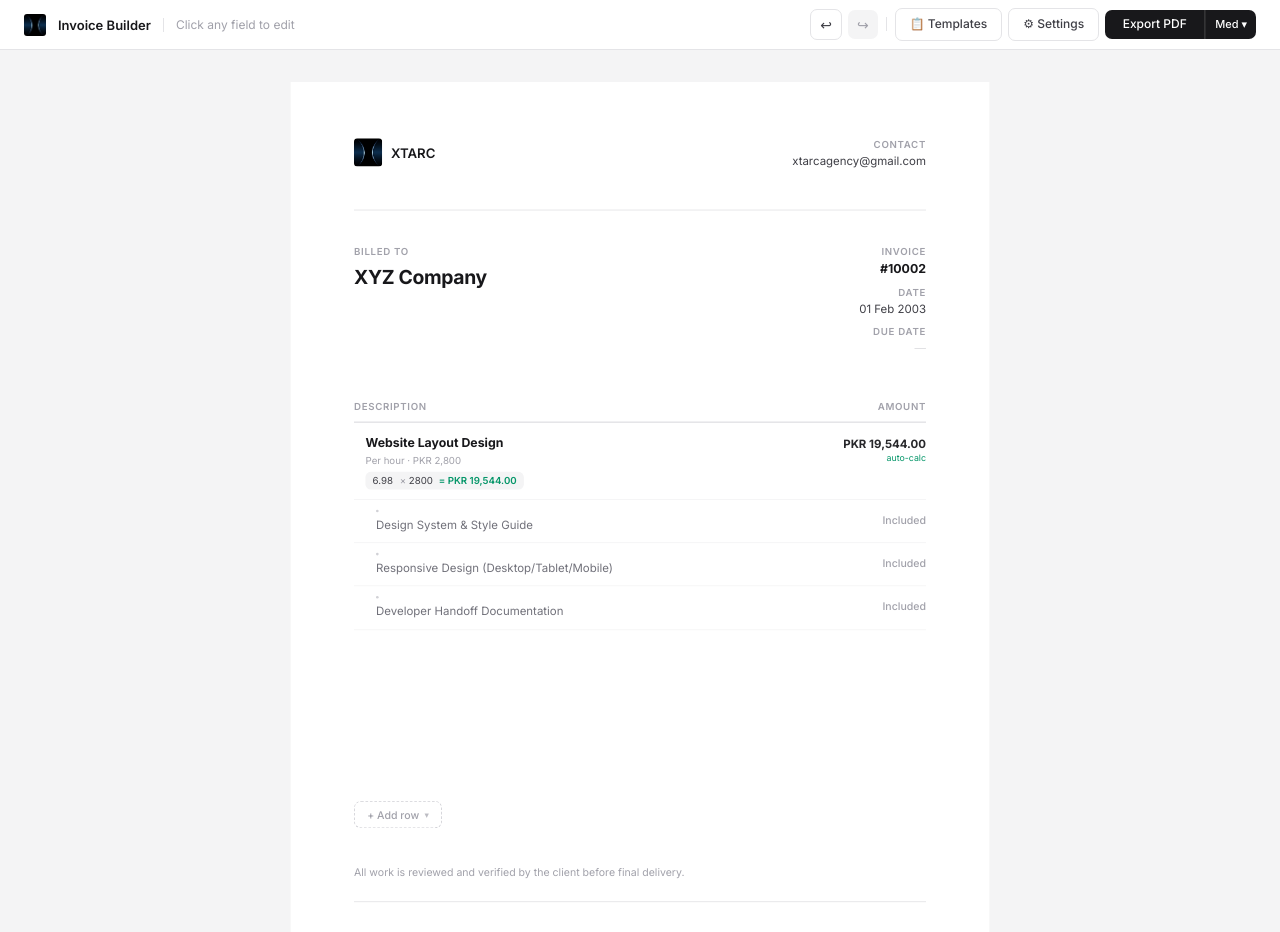
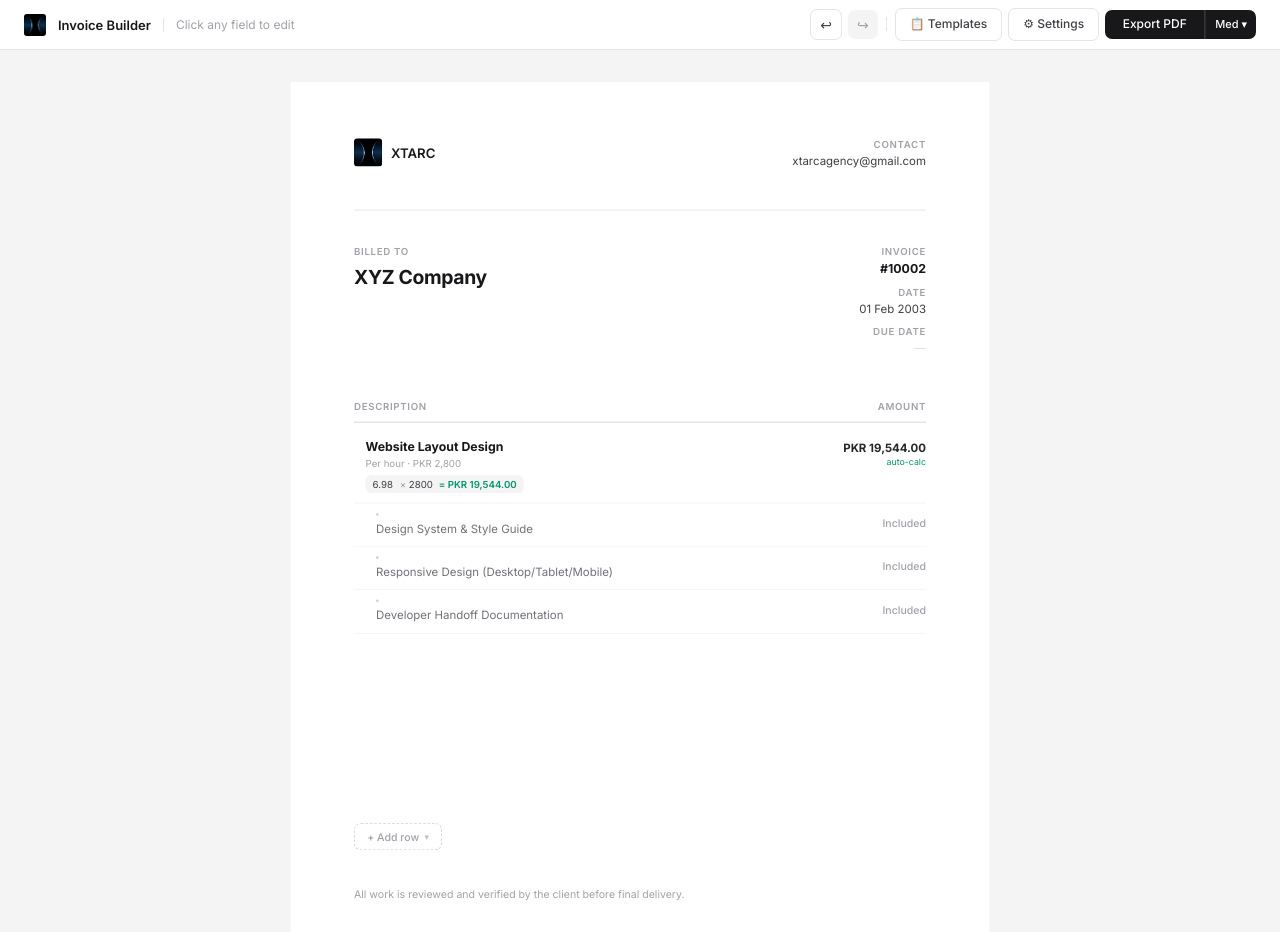
Before and after one commit to Flape1/xtarc-invoice, a React (Vite) app: page / in a window 1280 px wide. Shown: the top 932 px of the page. Built offline with nearby package versions, Linux system fonts and the light colour scheme.

Commit message:
fix toolbar overlap, remove signature line

```diff
--- a/src/invoice-builder.jsx
+++ b/src/invoice-builder.jsx
@@ -237,11 +237,14 @@ function InvoiceRow({ item, idx, total, inv, sym, onUpd, onDel, onDup, onMv, onI
   return (
     <div onMouseEnter={()=>setHov(true)} onMouseLeave={()=>setHov(false)}
       style={{position:"relative", borderBottom:`1px solid ${C.gray100}`,
-        background:hov?"#f8faff":"transparent", transition:"background 0.1s"}}>
+        background:hov?"#f8faff":"transparent", transition:"background 0.1s",
+        overflow:"visible"}}>
 
-      {/* Toolbar — anchored inside the row top-right, no gap, hidden in PDF */}
+      {/* Toolbar — floats above the row, centered, hidden in PDF */}
       {hov && (
-        <div data-noprint="1" style={{position:"absolute",top:"6px",right:"0",zIndex:50,pointerEvents:"all"}}
+        <div data-noprint="1"
+          style={{position:"absolute",top:"-34px",left:"50%",transform:"translateX(-50%)",
+            zIndex:50,pointerEvents:"all",whiteSpace:"nowrap"}}
           onMouseEnter={()=>setHov(true)}>
           <RowToolbar item={item} canUp={idx>0} canDown={idx<total-1}
             onDel={()=>onDel(item.id)} onDup={()=>onDup(item.id)}
@@ -688,7 +691,7 @@ function InvoiceCanvas({ inv, set, allCurrencies, LOGO_B64, SIG_B64_FALLBACK })
           </div>
 
           {/* Rows */}
-          <div style={{flex:1}} onDragOver={e=>e.preventDefault()}>
+          <div style={{flex:1,overflow:"visible",paddingTop:"4px"}} onDragOver={e=>e.preventDefault()}>
             {rows.map(item => (
               <div key={item.id} onDrop={e=>onDrop(e,item.id)} onDragOver={e=>e.preventDefault()}>
                 <InvoiceRow item={item} idx={inv.items.indexOf(item)} total={inv.items.length}
@@ -714,7 +717,7 @@ function InvoiceCanvas({ inv, set, allCurrencies, LOGO_B64, SIG_B64_FALLBACK })
                   {inv.taxRate && <div style={{display:"flex",justifyContent:"space-between",padding:"3px 0",fontSize:"12px",color:C.gray600}}><span>Tax ({inv.taxRate}%)</span><span>+{sym} {fmtNum(tax)}</span></div>}
                 </div>
               )}
-              <div style={{marginBottom:"32px",paddingBottom:"24px",borderBottom:`1px solid ${C.gray200}`}}>
+              <div style={{marginBottom:"32px"}}>
                 <Editable value={inv.notes} onChange={v=>set(p=>({...p,notes:v}))}
                   placeholder="Footer notes…" multiline style={{fontSize:"12px",color:C.gray400,lineHeight:1.6}}/>
               </div>
```
